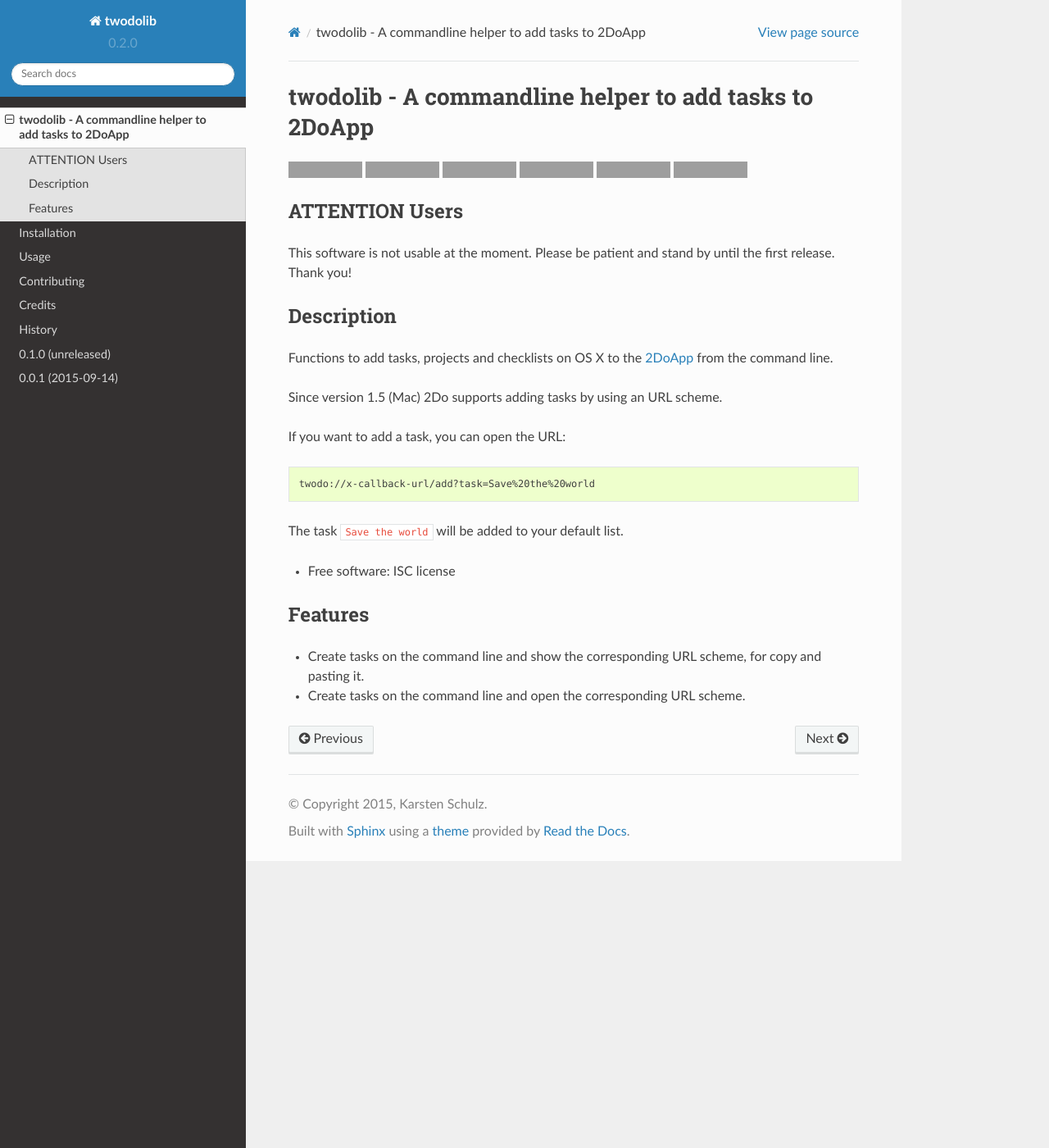
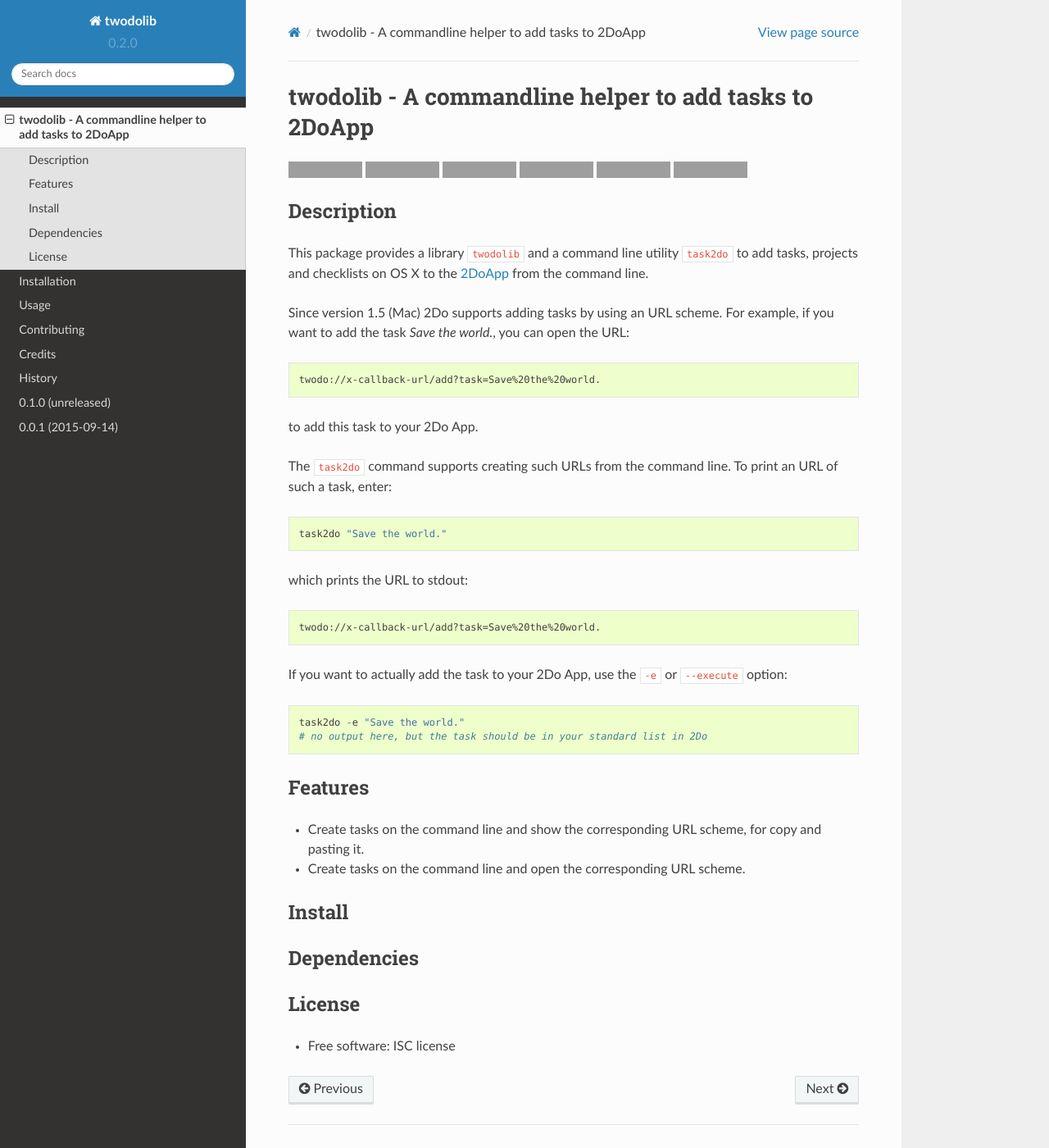
Before and after one commit to KarstenSchulz/twodolib, a Sphinx documentation site: the page built from docs/readme.rst, in a window 1280 px wide and 1400 px high. Shown: the whole window at 82% size. Built offline with Sphinx 7.4.7 and the Read the Docs theme 2.0.0, drawn with Linux system fonts in a browser that asks for light colours; pages that are not in the unit, such as notebooks, are missing from menus; grey boxes are pictures that could not be loaded.

Commit message:
updated docs

```diff
--- a/README.rst
+++ b/README.rst
@@ -22,29 +22,35 @@
         :target: https://opensource.org/licenses/ISC
 
 
-ATTENTION Users
----------------
-
-This software is not usable at the moment. Please be patient and stand by until
-the first release. Thank you!
-
 Description
 -----------
 
-Functions to add tasks, projects and checklists on OS X to the
+This package provides a library ``twodolib`` and a command line utility
+``task2do`` to add tasks, projects and checklists on OS X to the
 `2DoApp <http://www.2doapp.com>`_ from the command line.
 
 Since version 1.5 (Mac) 2Do supports adding tasks by using an URL scheme.
+For example, if you want to add the task *Save the world.*, you can open the
+URL::
 
-If you want to add a task, you can open the URL::
+    twodo://x-callback-url/add?task=Save%20the%20world.
 
-    twodo://x-callback-url/add?task=Save%20the%20world
+to add this task to your 2Do App.
 
-The task ``Save the world`` will be added to your default list.
+The ``task2do`` command supports creating such URLs from the command line.
+To print an URL of such a task, enter::
 
-* Free software: ISC license
+    task2do "Save the world."
 
-.. Documentation: https://twodolib.readthedocs.org.
+which prints the URL to stdout::
+
+    twodo://x-callback-url/add?task=Save%20the%20world.
+
+If you want to actually add the task to your 2Do App, use the ``-e`` or
+``--execute`` option::
+
+        task2do -e "Save the world."
+        # no output here, but the task should be in your standard list in 2Do
 
 Features
 --------
@@ -52,3 +58,19 @@
 * Create tasks on the command line and show the corresponding URL scheme, for
   copy and pasting it.
 * Create tasks on the command line and open the corresponding URL scheme.
+
+Install
+-------
+
+Dependencies
+------------
+
+
+
+
+License
+-------
+
+* Free software: ISC license
+
+.. Documentation: https://twodolib.readthedocs.org.
--- a/docs/installation.rst
+++ b/docs/installation.rst
@@ -4,9 +4,12 @@
 
 At the command line::
 
-    $ easy_install twodolib
+    $ pip install twodolib
+    # or
+    $ pip install --user twodolib
 
 Or, if you have virtualenvwrapper installed::
 
     $ mkvirtualenv twodolib
+    $ source twodolib/bin/activate
     $ pip install twodolib
```
